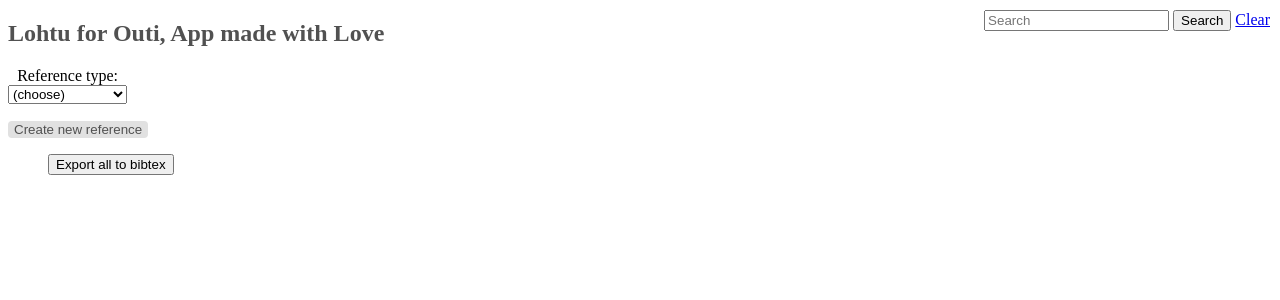
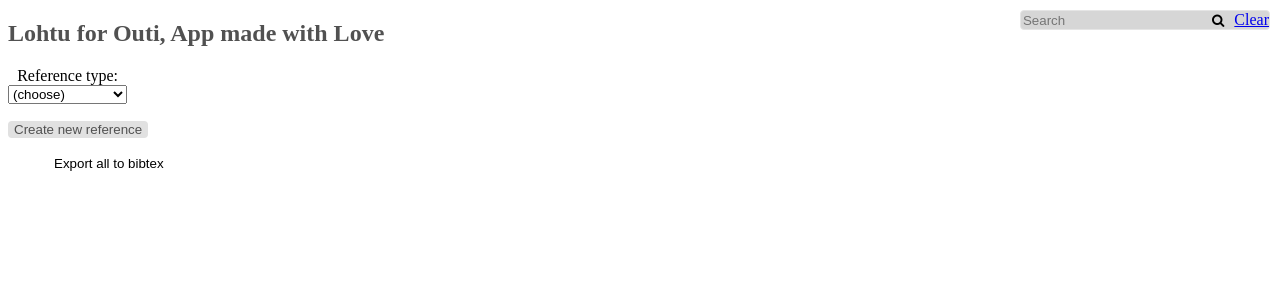
Before and after one commit to Feycry/lohtu, a Flask app: template src/templates/index.html in a window 1280 px wide. Shown: the top 300 px of the page. Run offline with Flask 3, Linux system fonts and the light colour scheme; the template is opened without the code that fills it, so the values that code supplies are empty; parts of the project's set-up code (start-up, migrations or seed data) failed here and were passed over.

Commit message:
edit the search bar in css

```diff
--- a/src/static/main.css
+++ b/src/static/main.css
@@ -22,6 +22,19 @@ h2 {
   position: absolute;
   top: 10px;
   right: 10px;
+}
+
+.wrapper {
+  border: 1px solid #e5e5e5;
+  background: #d6d6d6;
+  border-radius: 4px;
+  display: inline-block;
+}
+
+input,
+button {
+  background-color: transparent;
+  border: 0;
 }
 
  /* Nää on refeboxeille */
--- a/src/templates/index.html
+++ b/src/templates/index.html
@@ -8,9 +8,9 @@ Reference app
 
 <h2>Lohtu for Outi, App made with Love</h2>
 
-<form method="get" action="/" style="margin-bottom: 1em;" class="search">
+<form method="get" action="/" style="margin-bottom: 1em;" class="search wrapper">
   <input type="text" name="q" placeholder="Search" value="{{ q|default('') }}">
-  <button type="submit">Search</button>
+  <button type="submit"><i class="fa fa-search"></i></button>
   <a href="/">Clear</a>
 </form>
 
--- a/src/templates/layout.html
+++ b/src/templates/layout.html
@@ -8,6 +8,7 @@
     />
     <title>{% block title %}{% endblock %}</title>
     <link rel="stylesheet" href="/static/main.css" />
+    <link rel="stylesheet" href="https://cdnjs.cloudflare.com/ajax/libs/font-awesome/4.7.0/css/font-awesome.min.css">
   </head>
   <body>
     {% block body %}{% endblock %}
```
